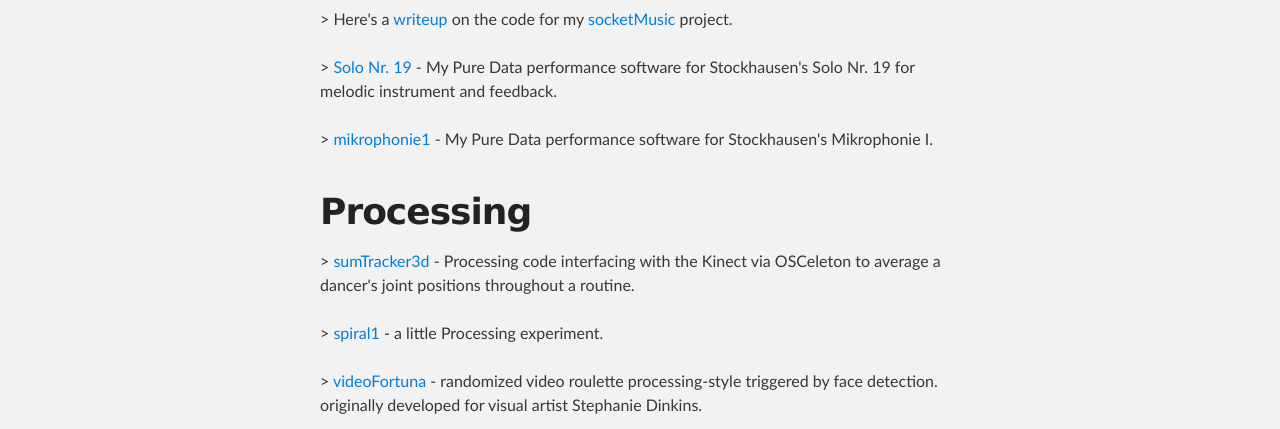
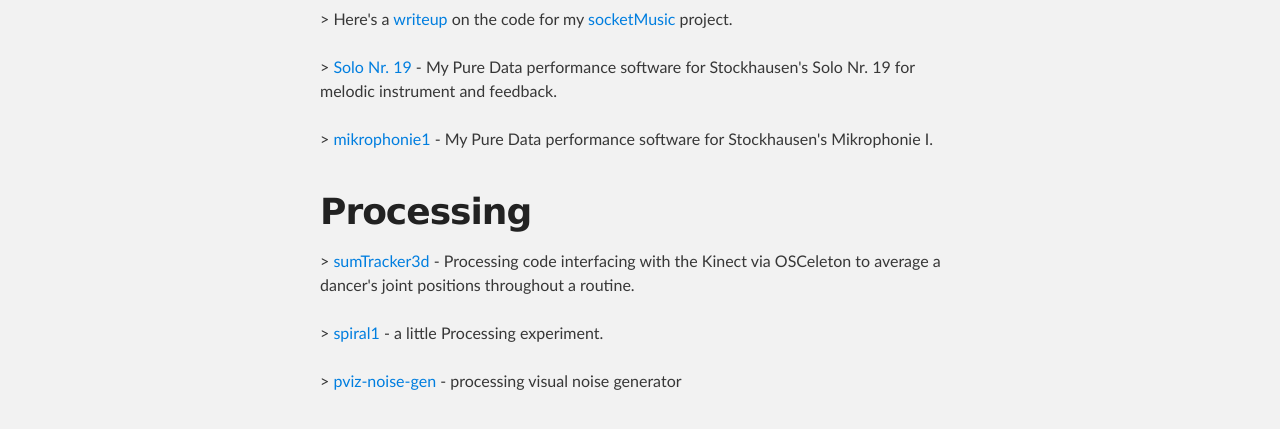
Before and after one commit to derekxkwan/derekxkwan.github.io, a plain HTML site: page index.html in a window 1280 px wide. Shown: the part 523-952 px from the top of the page. Drawn offline with Linux system fonts and the light colour scheme.

Commit message:
Update index.html

```diff
--- a/index.html
+++ b/index.html
@@ -54,6 +54,9 @@
 > <a href="https://github.com/derekxkwan/processingSketches/blob/master/spiral1js.pde">spiral1</a> - a little Processing experiment.
 <br>
 <br>
+> <a href="https://github.com/derekxkwan/pviz-noise-gen" target="_blank">pviz-noise-gen</a> - processing visual noise generator<br>
+<br>
+<br>
 > <a href="https://github.com/derekxkwan/videoFortuna">videoFortuna</a> - randomized video roulette processing-style triggered by face detection. originally developed for visual artist Stephanie Dinkins.
 <br>
 <br>
```
